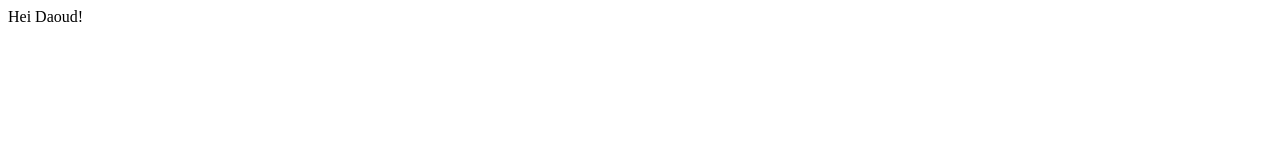
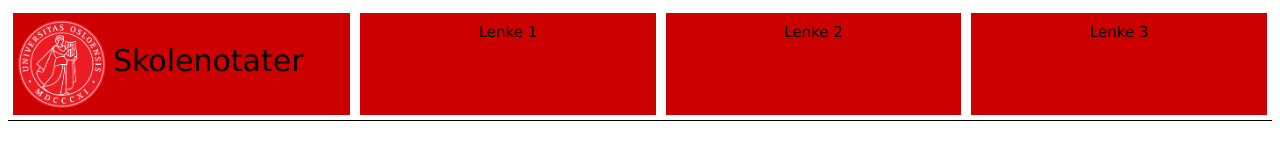
Before and after one commit to skolenotater/skolenotater.github.io, a plain HTML site: page index.html in a window 1280 px wide. Drawn offline with Linux system fonts and the light colour scheme.

Commit message:
Update index.html

```diff
--- a/index.html
+++ b/index.html
@@ -2,12 +2,15 @@
 <html lang="en" dir="ltr">
   <head>
     <meta charset="utf-8">
-    <title>Kjøp av skolenotater</title>
+    <title>Skolenotater</title>
+    <link rel="stylesheet" href="css.css">
   </head>
   <body>
-    Hei Daoud!
+    <script type="text/javascript" src="meny.js"></script>
+
     <div class="">
 
     </div>
   </body>
 </html>
+</html>
```
